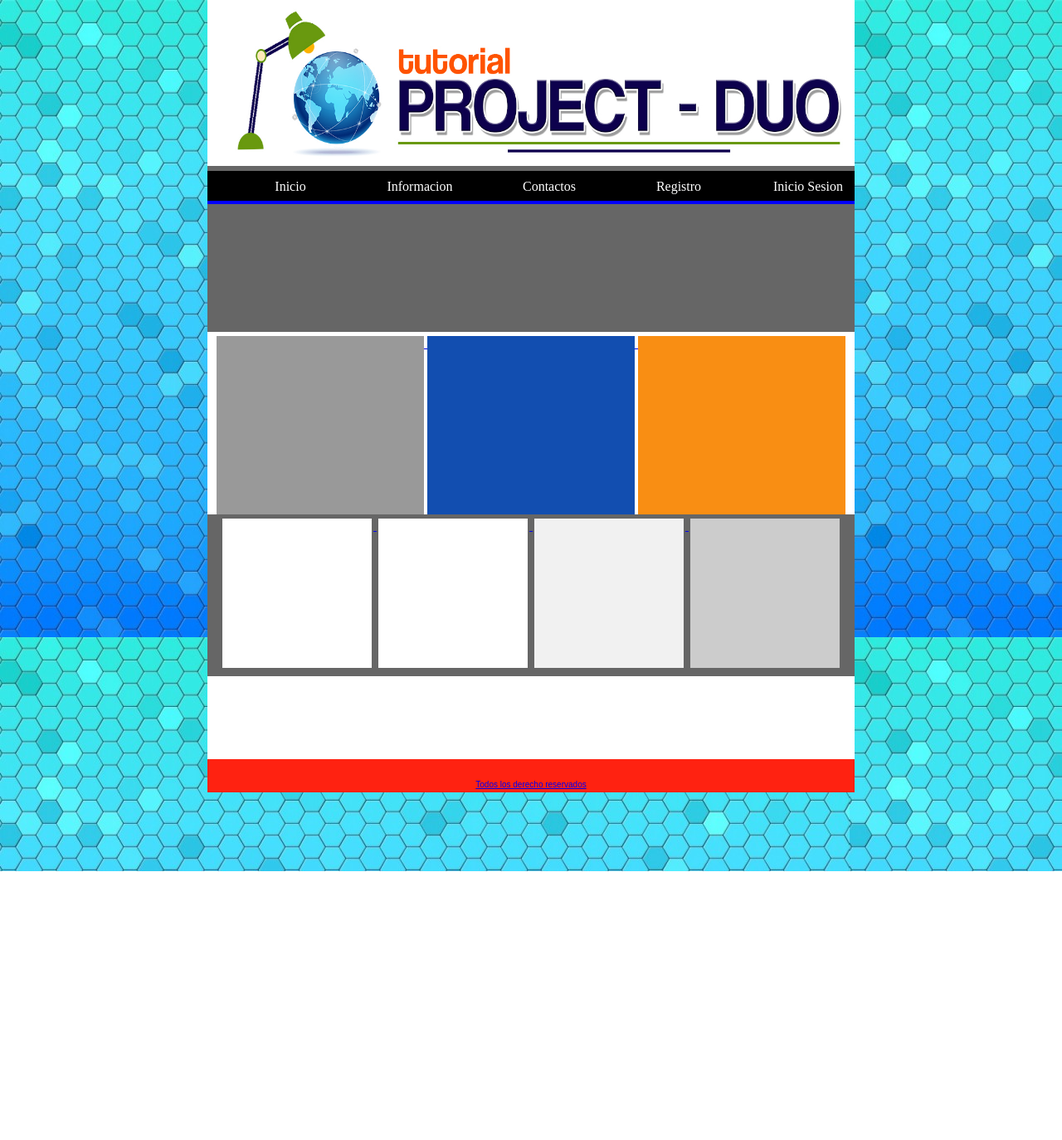
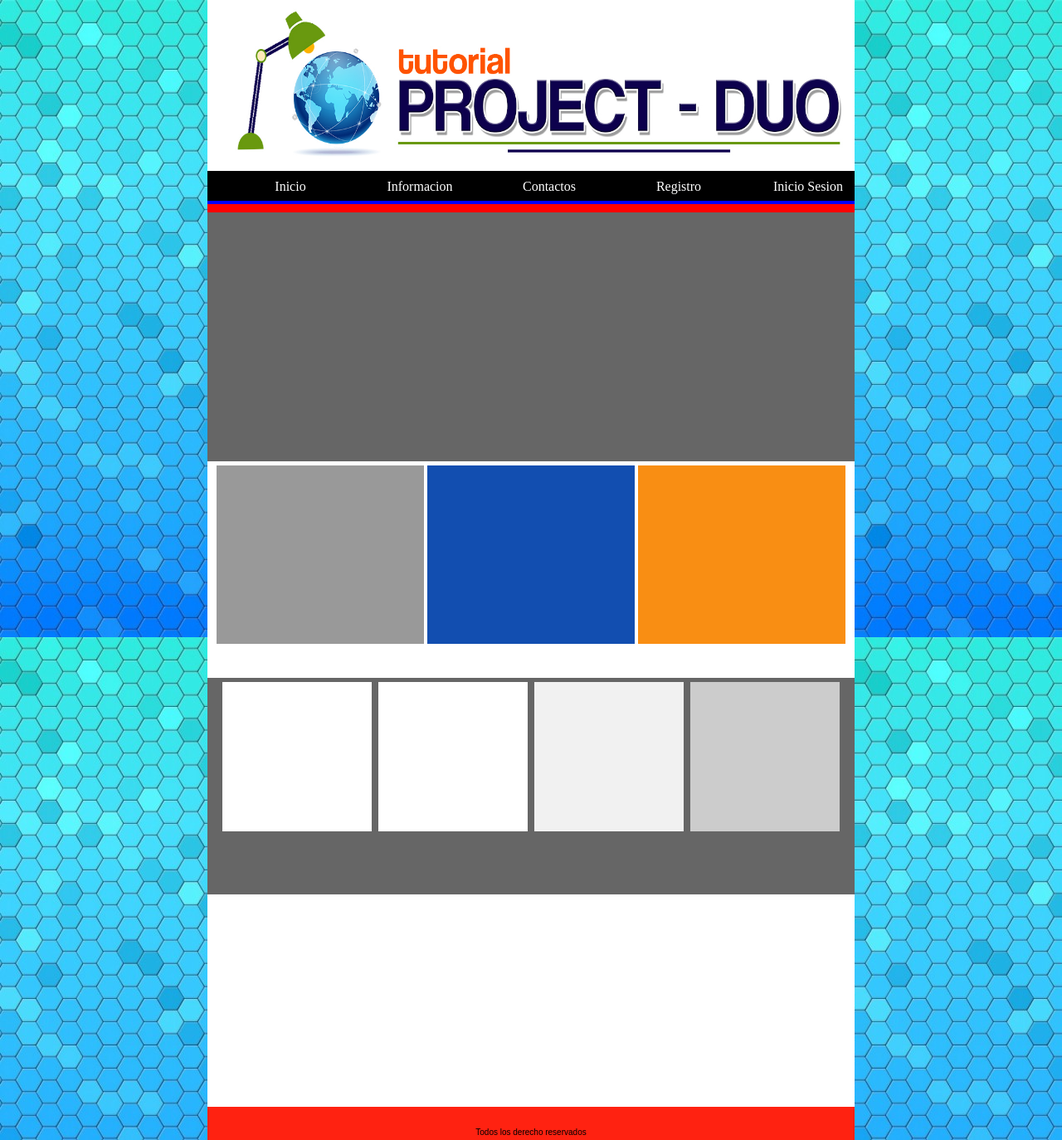
Before and after one commit to kath424/proyectoduo, a PHP site: page / in a window 1280 px wide. Shown: the whole page at 83% size. Before the commit the page ends 1050 px from the top, so only its background shows below. Run offline with PHP 8.4, Linux system fonts and the light colour scheme.

Commit message:
arreglar barra de navegacion

```diff
--- /dev/null
+++ b/encabezado.php
@@ -0,0 +1,158 @@
+<!DOCTYPE html>
+<html lang="es">
+<head>
+	<meta charset="=utf-8">
+	<meta name="keywords" content="pagina, html5, css3, maquetacion">
+	<meta name="description" content="esta es una pagina web con estilos css3">
+	<tittle> </tittle>
+	<link rel="stylesheet" href="estilos/estilos.css">
+</head>
+<body>
+	<?php
+		// permite accessar $_SESSION para saver si el usuario esta logeado
+		session_start();
+	?>
+
+
+	<section id="contenedor">
+		<header>
+
+			<h1>
+				<a hfer="index.html"><img src="img/logo1.jpg" width="780" height="200" alt="logo1.jpg">
+				</a>
+			</h1>
+
+
+			<nav class="navegacion">
+
+				<ul>
+					<li>
+						<div class="contenedor_general">
+
+							<div class="contenedor_uno">
+								<p class="texto_uno"><a href="index.php">Inicio</a></p>
+							</div>
+
+							<div class="contenedor_dos">
+								<p class="texto_dos"><a href="index.php">Inicio </a></p>
+							</div>
+
+						</div>
+					</li>
+
+
+
+
+					<li>
+						<div class="contenedor_general">
+
+							<div class="contenedor_uno">
+								<p class="texto_uno"><a href="informacion.php">Informacion </a></p>
+							</div>
+
+							<div class="contenedor_dos">
+								<p class="texto_dos"><a href="informacion.php">Informacion</a></p>
+							</div>
+
+						</div>
+					</li>
+
+
+					<li>
+						<div class="contenedor_general">
+
+							<div class="contenedor_uno">
+								<p class="texto_uno"><a href="contactos.php">Contactos</a></p>
+							</div>
+
+							<div class="contenedor_dos">
+								<p class="texto_dos"><a href="contactos.php">Contactos</a></p>
+							</div>
+
+						</div>
+					</li>
+
+
+					<li>
+						<div class="contenedor_general">
+
+							<?php if (isset($_SESSION['user_id'])) {  ?>
+								<div class="contenedor_uno">
+									<p class="texto_uno">
+										<a href="#">
+										<?php echo $_SESSION['usuario']; ?>
+										</a>
+									</p>
+								</div>
+
+								<div class="contenedor_dos">
+									<p class="texto_dos">
+										<a href="#">
+										<?php echo $_SESSION['usuario']; ?>
+										</a>
+									</p>
+								</div>
+
+								<?php } else { ?>
+								<div class="contenedor_uno">
+									<p class="texto_uno">
+										<a href="registro.php">Registro</a>
+									</p>
+								</div>
+
+								<div class="contenedor_dos">
+									<p class="texto_dos">
+										<a href="registro.php">Registro</a>
+									</p>
+								</div>
+								<?php } ?>
+
+
+
+						</div>
+					</li>
+
+
+					<li>
+						<div class="contenedor_general">
+
+							<?php
+							if (isset($_SESSION['user_id'])) {
+							?>
+								<div class="contenedor_uno">
+									<p class="texto_uno">
+										<a href="logout.php"> Cerrar Session </a>
+									</p>
+								</div>
+
+								<div class="contenedor_dos">
+									<p class="texto_dos">
+										<a href="logout.php">  Cerrar Session </a>
+									</p>
+								</div>
+
+							<?php
+							} else {
+							?>
+								<div class="contenedor_uno">
+									<p class="texto_uno">
+										<a href="login.php">Inicio Sesion</a>
+									</p>
+								</div>
+								<div class="contenedor_dos">
+									<p class="texto_dos">
+										<a href="login.php">Inicio Sesion</a>
+									</p>
+								</div>
+								<?php
+							}
+							?>
+
+
+						</div>
+					</li>
+
+				</ul>
+
+			</nav>
+		</header>
--- a/estilos/estilolo.css
+++ b/estilos/estilolo.css
@@ -76,3 +76,4 @@ form.login div input[type="button"] {
     font-weight: bold;
     margin: 10px;
     text-align: center;
+}
--- a/estilos/estilos.css
+++ b/estilos/estilos.css
@@ -12,7 +12,7 @@ body
 
 #contenedor{
 
-	height: 1050px;
+	min-height: 1050px;
 	width: 780px;
 	margin-right: auto;
 	margin-left: auto;
@@ -20,7 +20,7 @@ body
 header, #banner, #noticias, #tienda, #marcas {
 	background: #fff;
 	width: 780px;
-	height: 100px;
+	min-height: 256px;
 }
 
 #banner{
@@ -134,27 +134,27 @@ vertical-align: top;
 
 }
 
-nav{
+nav.navegacion{
 
-	width:150px;
+	width:100%;
 	height:50px;
 	background-color: red;
 
 }
 
-ul{
+nav.navegacion ul{
 
 	list-style: none;
 	width:850px;
 	height:40px;
 	text-decoration: none;
 }
-ul a {
+nav.navegacion ul a {
 	text-decoration: none;
 	color: #fff;
 }
 
-li{
+nav.navegacion li{
 	float:left;
 	width:156px;
 	height:40px;
--- a/index.php
+++ b/index.php
@@ -1,162 +1,11 @@
-<!DOCTYPE html>
-<html lang="es">
-<head>
-	<meta charset="=utf-8">
-	<meta name="keywords" content="pagina, html5, css3, maquetacion">
-	<meta name="description" content="esta es una pagina web con estilos css3">
-	<tittle> </tittle>
-	<link rel="stylesheet" href="estilos/estilos.css">
-</head>
-	<body>
-	<?php
-		// permite accessar $_SESSION para saver si el usuario esta logeado
-		session_start();
-	?>
-
-
-	<section id="contenedor">
-		<header>
-
-		<h1><a hfer="index.html"><img src="img/logo1.jpg" width="780" height="200" alt="logo1.jpg"></a> </h1>
-
-
-			<nav>
-
-		<ul>
-			<li>
-				<div class="contenedor_general">
-
-					<div class="contenedor_uno">
-						<p class="texto_uno"><a href="/">Inicio</p>
-					</div>
-
-					<div class="contenedor_dos">
-						<p class="texto_dos">Inicio</p>
-					</div>
-
-				</div>
-			</li>
+<?php require('encabezado.php'); ?>
 
 
 
 
-			<li>
-				<div class="contenedor_general">
+	<section id="banner">
 
-					<div class="contenedor_uno">
-						<p class="texto_uno">Informacion</p>
-					</div>
-
-					<div class="contenedor_dos">
-						<p class="texto_dos">Informacion</p>
-					</div>
-
-				</div>
-			</li>
-
-
-			<li>
-				<div class="contenedor_general">
-
-					<div class="contenedor_uno">
-						<p class="texto_uno">Contactos</p>
-					</div>
-
-					<div class="contenedor_dos">
-						<p class="texto_dos">Contactos</p>
-					</div>
-
-				</div>
-			</li>
-
-
-			<li>
-				<div class="contenedor_general">
-
-					<?php
-					if (isset($_SESSION['user_id'])) {
-
-					?>
-						<div class="contenedor_uno">
-							<p class="texto_uno"><a href="#">
-								<?php echo $_SESSION['usuario']; ?>
-							</p>
-						</div>
-
-						<div class="contenedor_dos">
-							<p class="texto_dos">
-								<?php echo $_SESSION['usuario']; ?>
-							</p>
-						</div>
-
-					<?php
-					 } else {
-					?>
-					 	 <div class="contenedor_uno">
-							<p class="texto_uno"><a href="registro.php">Registro</p>
-						</div>
-
-						<div class="contenedor_dos">
-							<p class="texto_dos">Registro</p>
-						</div>
-					<?php
-					 }
-					?>
-
-
-
-				</div>
-			</li>
-
-
-			<li>
-				<div class="contenedor_general">
-
-					<?php
-					if (isset($_SESSION['user_id'])) {
-
-					?>
-						<div class="contenedor_uno">
-							<p class="texto_uno"><a href="logout.php">
-								Cerrar Session
-							</p>
-						</div>
-
-						<div class="contenedor_dos">
-							<p class="texto_dos">
-								Cerrar Session
-							</p>
-						</div>
-
-					<?php
-					 } else {
-					?>
-					 	 <div class="contenedor_uno">
-						<p class="texto_uno"><a href="login.php">Inicio Sesion</p>
-						</div>
-
-						<div class="contenedor_dos">
-							<p class="texto_dos">Inicio Sesion</p>
-						</div>
-					<?php
-					 }
-					?>
-
-
-
-				</div>
-			</li>
-
-		</ul>
-
-	</nav>
-
-
-
-		</header>
-		<section id="banner">
-
-		</section>
+	</section>
 
         <section id="noticias">
         <article id="noticia1"></article>
@@ -178,14 +27,5 @@
         <section id="marcas">
 
         </section>
-        <footer>
-        <p> Todos los derecho reservados <br>
-        </p>
 
-        </footer>
-
-        </section><!--contenedor-->
-
-
-	</body>
-</html>
+<?php require('pie.php'); ?>
--- a/login.php
+++ b/login.php
@@ -69,4 +69,4 @@
     <div><input name="login" type="submit" value="Inicio de Sesion"></div>
     <div><input type="button" id="abc" value="Registrarse!" onclick="location='registro.php'"></div>
 
-  </form>
+</form>
--- /dev/null
+++ b/pie.php
@@ -0,0 +1,11 @@
+<footer>
+        <p> Todos los derecho reservados <br>
+        </p>
+
+        </footer>
+
+        </section><!--contenedor-->
+
+
+	</body>
+</html>
```
Also changed, not shown: cursos.php (added, +48 -0 lines).
